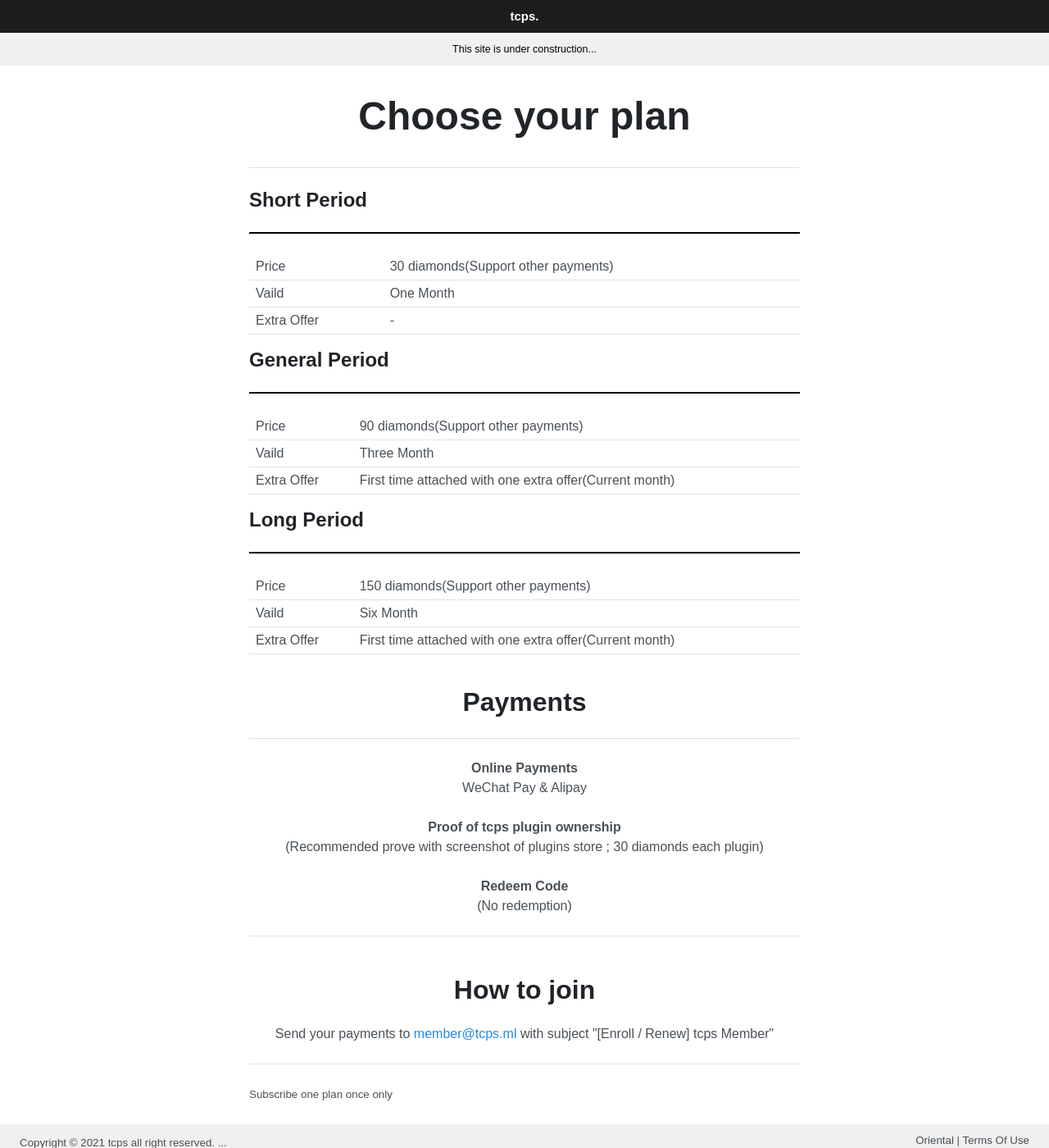
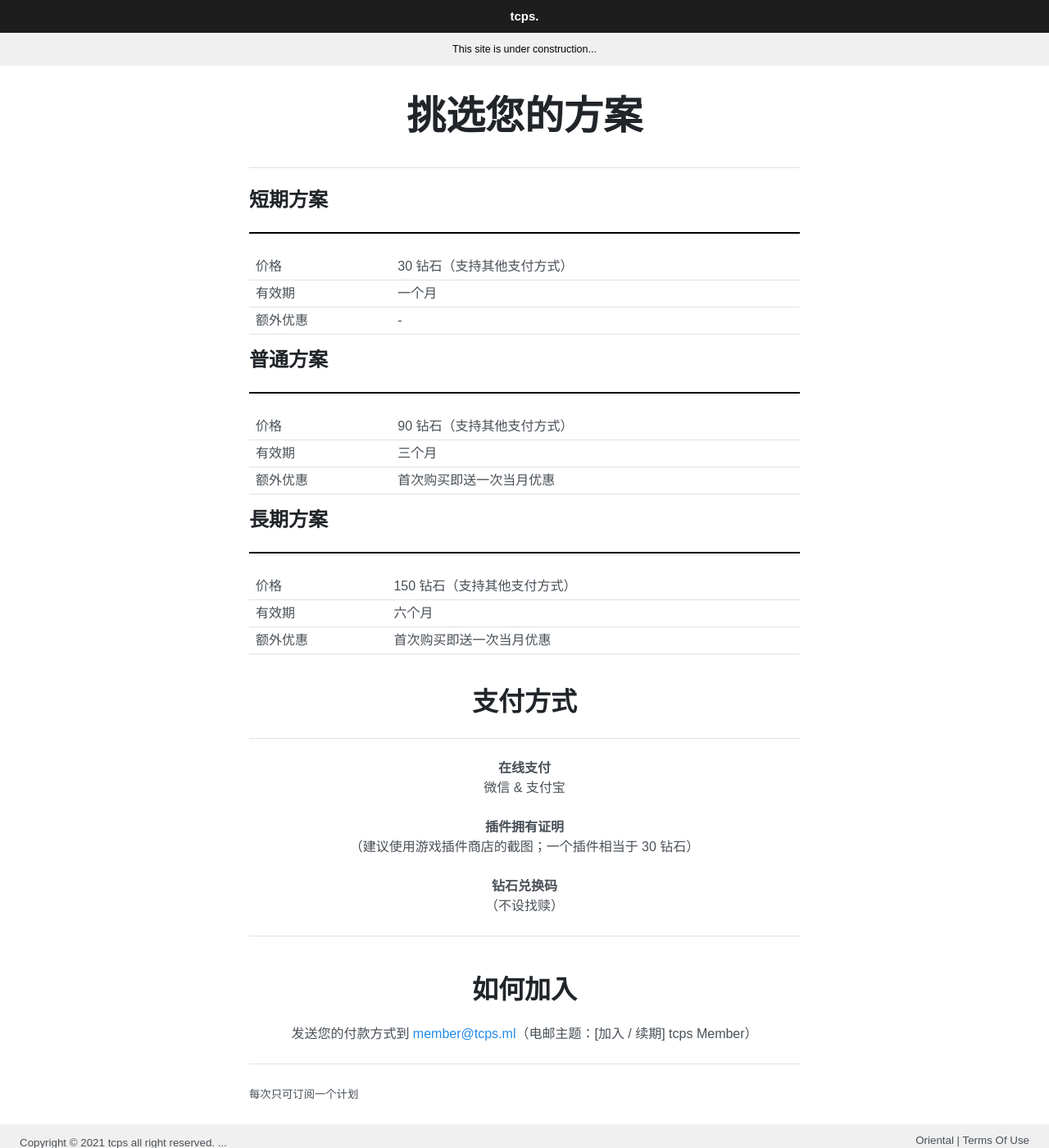
Before and after one commit to ttcps/ttcps.github.io, a Jekyll site: the page built from tcps-member/join/cn.html, in a window 1280 px wide and 1400 px high. Shown: the whole window at 82% size. Built offline with Jekyll 4.4.1, drawn with Linux system fonts in a browser that asks for light colours.

Commit message:
Update cn.html

```diff
--- a/tcps-member/join/cn.html
+++ b/tcps-member/join/cn.html
@@ -1,48 +1,47 @@
 ---
 layout: default
-title: Choose your plan - tcps Member
+title: 挑选您的方案 - tcps Member
 ---
-<h1 style="text-align: center; margin-bottom: 0.67em; margin-top: 0px; padding-top: 0.67em; font-size: 3rem;">Choose your plan</h1>
+<h1 style="text-align: center; margin-bottom: 0.67em; margin-top: 0px; padding-top: 0.67em; font-size: 3rem;">挑选您的方案</h1>
 <hr>
-<h2>Short Period</h2>
+<h2>短期方案</h2>
 <hr style="border-top: 2px solid black;"><table>
 <tbody>
 
-    <tr><td>Price</td><td>30 diamonds(Support other payments)</td></tr>
-    <tr><td>Vaild</td><td>One Month</td></tr>
-    <tr><td>Extra Offer</td><td>-</td></tr>
+    <tr><td>价格</td><td>30 钻石（支持其他支付方式）</td></tr>
+    <tr><td>有效期</td><td>一个月</td></tr>
+    <tr><td>额外优惠</td><td>-</td></tr>
 
 </tbody></table>
-<h2>General Period</h2>
+<h2>普通方案</h2>
 <hr style="border-top: 2px solid black;"><table>
 <tbody>
 
-    <tr><td>Price</td><td>90 diamonds(Support other payments)</td></tr>
-    <tr><td>Vaild</td><td>Three Month</td></tr>
-    <tr><td>Extra Offer</td><td>First time attached with one extra offer(Current month)</td></tr>
+    <tr><td>价格</td><td>90 钻石（支持其他支付方式）</td></tr>
+    <tr><td>有效期</td><td>三个月</td></tr>
+    <tr><td>额外优惠</td><td>首次购买即送一次当月优惠</td></tr>
 
 </tbody></table>
-<h2>Long Period</h2>
+<h2>長期方案</h2>
 <hr style="border-top: 2px solid black;">
 <table>
 <tbody>
 
-    <tr><td>Price</td><td>150 diamonds(Support other payments)</td></tr>
-    <tr><td>Vaild</td><td>Six Month</td></tr>
-    <tr><td>Extra Offer</td><td>First time attached with one extra offer(Current month)</td></tr>
+    <tr><td>价格</td><td>150 钻石（支持其他支付方式）</td></tr>
+    <tr><td>有效期</td><td>六个月</td></tr>
+    <tr><td>额外优惠</td><td>首次购买即送一次当月优惠</td></tr>
 
 </tbody></table>
-<h1 style="text-align: center; margin-bottom: 0.67em; margin-top: 0px; padding-top: 0.67em; font-size: 2rem;">Payments</h1><hr>
+<h1 style="text-align: center; margin-bottom: 0.67em; margin-top: 0px; padding-top: 0.67em; font-size: 2rem;">支付方式</h1><hr>
 <ul style="padding-left:0px;list-style-type:none;text-align: center;">
-    <li><span style="font-weight: 600;">Online Payments</span><br>WeChat Pay &amp; Alipay</li>
+    <li><span style="font-weight: 600;">在线支付</span><br>微信 &amp; 支付宝</li>
     <br>
-    <li><span style="font-weight: 600;">Proof of tcps plugin ownership</span><br>(Recommended prove with screenshot of plugins store
-; 30 diamonds each plugin)</li>
+    <li><span style="font-weight: 600;">插件拥有证明</span><br>（建议使用游戏插件商店的截图；一个插件相当于 30 钻石）</li>
     <br>
-    <li><span style="font-weight: 600;">Redeem Code</span><br>(No redemption)</li>
+    <li><span style="font-weight: 600;">钻石兑换码</span><br>（不设找赎）</li>
 </ul>
 <hr>
-<h1 style="text-align: center; margin-bottom: 0.67em; margin-top: 0px; padding-top: 0.67em; font-size: 2rem;">How to join</h1>
-<p style="text-align: center">Send your payments to <a href="mailto:member@tcps.ml?subject=[Enroll / Renew] tcps Member">member@tcps.ml</a> with subject "[Enroll / Renew] tcps Member"</p>
+<h1 style="text-align: center; margin-bottom: 0.67em; margin-top: 0px; padding-top: 0.67em; font-size: 2rem;">如何加入</h1>
+<p style="text-align: center">发送您的付款方式到 <a href="mailto:member@tcps.ml?subject=[Enroll / Renew] tcps Member">member@tcps.ml</a>（电邮主题：[加入 / 续期] tcps Member）</p>
 <hr>
-          <small>Subscribe one plan once only</small>
+          <small>每次只可订阅一个计划</small>
```
